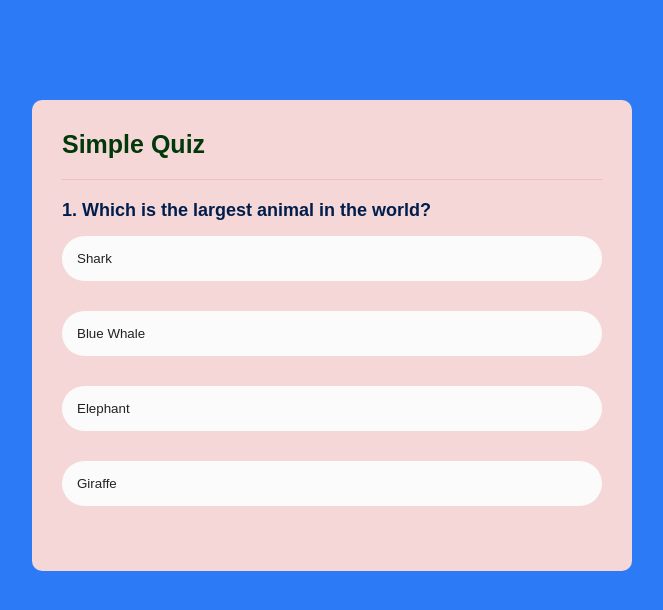
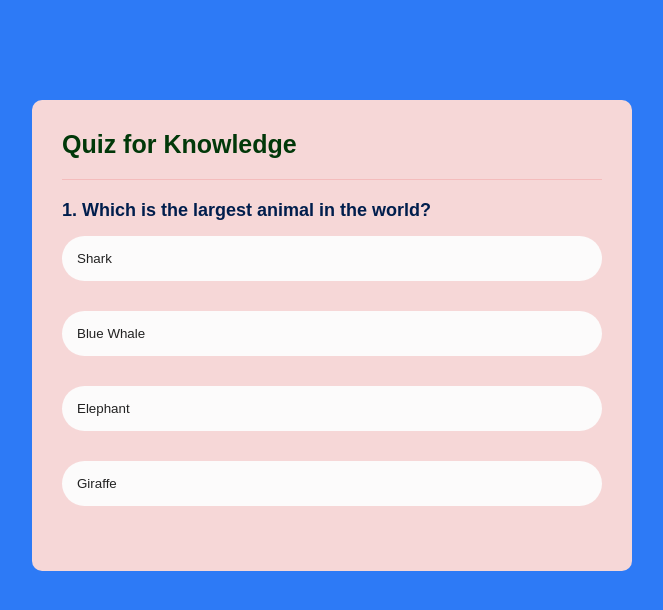
Before and after one commit to Rahul-cmd1/Quiz-Project, a plain HTML site: page index.html in a window 1280 px wide. Shown: the whole page, without its empty margins (308-971 px from the left). Drawn offline with Linux system fonts and the light colour scheme.

Commit message:
Comment 2

```diff
--- a/index.html
+++ b/index.html
@@ -8,7 +8,7 @@
 </head>
 <body>
     <div class="app">
-        <h1>Simple Quiz</h1>
+        <h1>Quiz for Knowledge</h1>
         <div class="quiz">
             <h2 id="question">Question goes here</h2>
             <div id="answer-buttons">
```
Also changed, not shown: 1 other file.
